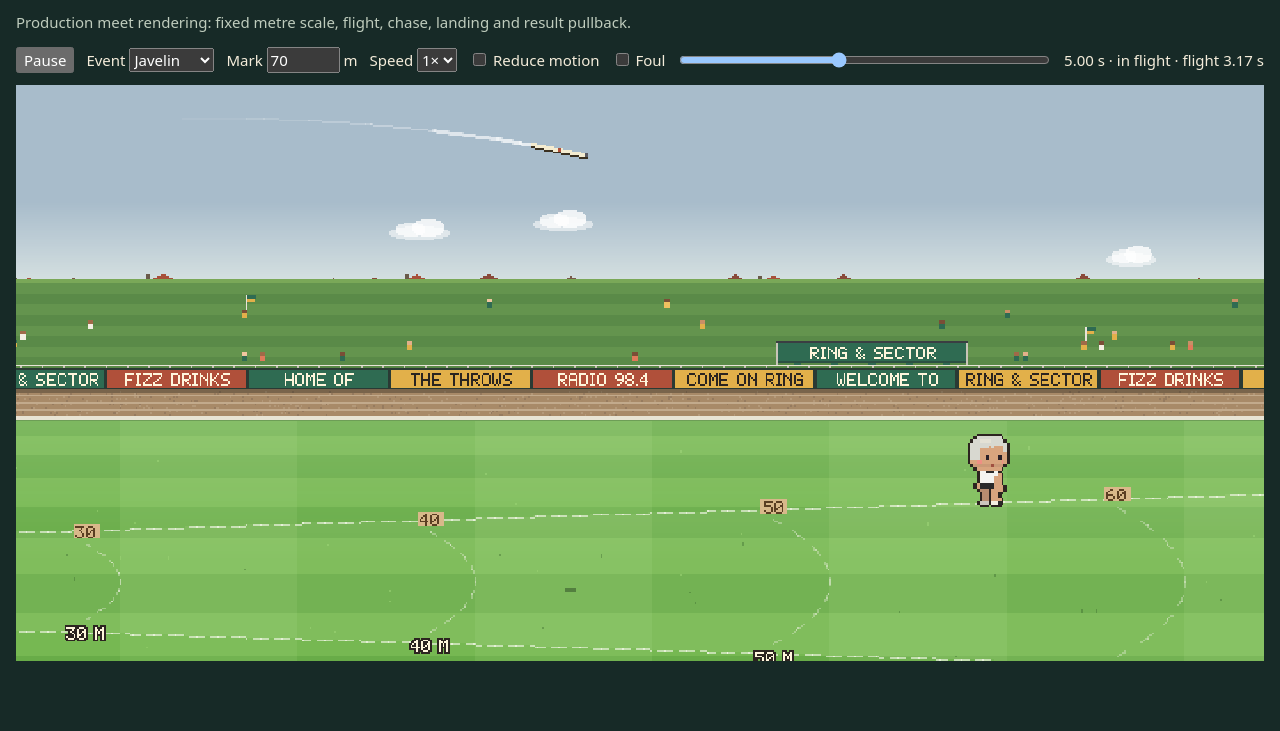
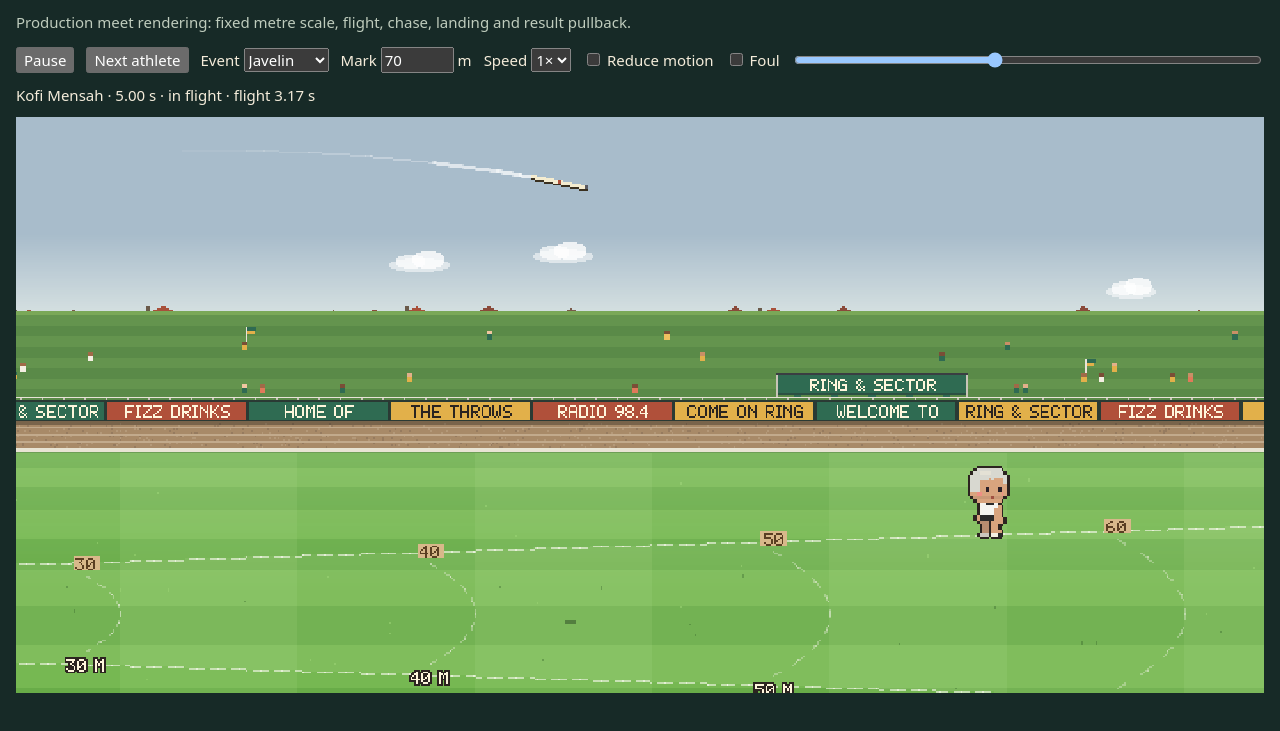
Before and after one commit to jsandhagen/TrackGame, a website: page scripts/meet-study.html in a window 1280 px wide. Shown: the part 49-780 px from the top of the page. Drawn offline with Linux system fonts and the light colour scheme; animation ran at ten frames a second.

Commit message:
Cut back to each athlete and follow shot put flights at watch speed

```diff
--- a/scripts/meet-study.html
+++ b/scripts/meet-study.html
@@ -18,6 +18,7 @@
 <p>Production meet rendering: fixed metre scale, flight, chase, landing and result pullback.</p>
 <div class="controls">
   <button id="play">Pause</button>
+  <button id="next">Next athlete</button>
   <label>Event <select id="event"><option value="shot">Shot put</option><option value="discus">Discus</option><option value="hammer">Hammer</option><option value="jav" selected>Javelin</option></select></label>
   <label>Mark <input id="mark" type="number" min="1" max="110" step="1" value="70"> m</label>
   <label>Speed <select id="pace"><option value="1">1×</option><option value="2">2×</option><option value="3">8×</option></select></label>
@@ -37,22 +38,27 @@
     pace=document.querySelector('#pace'), reduced=document.querySelector('#reduced'), foul=document.querySelector('#foul'),
     time=document.querySelector('#time'), play=document.querySelector('#play'), status=document.querySelector('#status');
   let s, beat, renderer, elapsed=0, paused=false, last=performance.now();
+  function showBeat(next) {
+    beat=next;ev.value=beat.event;
+    const i=beat.eventIndex,distance=Math.max(1,Math.min(110,Number(mark.value)||70));
+    Object.assign(beat,{mark:foul.checked?null:distance,flightDistance:distance,foul:foul.checked,ownBest:foul.checked?null:distance,place:foul.checked?null:1,newPb:false,worldRecord:false,tookLead:false,scoringSwing:0,activations:[]});
+    const entry=s.match.fields[i][beat.side].find(e=>e.id===beat.athleteId);
+    entry.marks[beat.attempt]=beat.mark;
+    s.match[beat.side==='home'?'homeMarks':'awayMarks'][i]=entry.marks;
+    s.worldRecords[ev.value]={...s.worldRecords[ev.value],mark:Math.max(G.worldRecord(s,ev.value),distance)};
+    time.max=beatDuration(beat);elapsed=0;
+  }
   function reset() {
     s=G.newGame(721);delete s.onboarding;
     for(const a of s.roster) { a.stats.fill(90);for(const event of EVENT_IDS)a.mastery[event]=90; }
     G.enterCompetition(s,{kind:'duel',tier:0});s.day=s.matchDay;G.startMatch(s);
     const i=EVENT_IDS.indexOf(ev.value);s.match.eventIndex=i;s.match.entryIndex=0;s.match.turnSide='home';s.match.phase='decide';s.match.started[i]=true;
-    beat=G.decideThrow(s,'balanced');
-    const distance=Math.max(1,Math.min(110,Number(mark.value)||70));
-    Object.assign(beat,{mark:foul.checked?null:distance,flightDistance:distance,foul:foul.checked,ownBest:foul.checked?null:distance,place:foul.checked?null:1,newPb:false,worldRecord:false,tookLead:false,scoringSwing:0,activations:[]});
-    s.match.fields[i].home[0].marks=[beat.mark];s.match.homeMarks[i]=[beat.mark];
-    s.worldRecords[ev.value]={...s.worldRecords[ev.value],mark:Math.max(G.worldRecord(s,ev.value),distance)};
-    time.max=beatDuration(beat);elapsed=0;renderer=createStadium(cv);
+    showBeat(G.decideThrow(s,'balanced'));renderer=createStadium(cv);
   }
   function draw(t) {
     renderer.draw(s,t,{beat,elapsed:t,pace:Number(pace.value),reduced:reduced.checked});
     const timing=throwTiming(beat), flight=t-throwOffset(beat)-timing.releaseAt;
-    status.value=`${(t/1000).toFixed(2)} s · ${flight<0?'delivery':flight<timing.flightMs?'in flight':'landed'} · flight ${(timing.flightMs/1000).toFixed(2)} s`;
+    status.value=`${beat.name} · ${(t/1000).toFixed(2)} s · ${flight<0?'delivery':flight<timing.flightMs?'in flight':'landed'} · flight ${(timing.flightMs/1000).toFixed(2)} s`;
     time.value=t;
   }
   window.seekMeetStudy=t=>{
@@ -60,13 +66,24 @@
     for(let at=0;at<t;at+=50)draw(at);
     elapsed=t;draw(t);
   };
-  window.meetStudyTiming=()=>({offset:throwOffset(beat),...throwTiming(beat),duration:beatDuration(beat)});
+  window.meetStudyTiming=()=>({athleteId:beat.athleteId,side:beat.side,attempt:beat.attempt,offset:throwOffset(beat),...throwTiming(beat),duration:beatDuration(beat)});
+  window.nextMeetStudy=()=>{
+    let next;
+    do {next=G.advanceMatch(s);if(next.type==='decide')next=G.decideThrow(s,'balanced');}
+    while(next.type!=='throw' && next.type!=='complete');
+    if(next.type==='complete')reset();else showBeat(next);
+    draw(0);
+  };
+  document.querySelector('#next').onclick=window.nextMeetStudy;
   for(const control of [ev,mark,pace,reduced,foul])control.onchange=()=>{reset();draw(0);};
   time.oninput=()=>window.seekMeetStudy(Number(time.value));
   play.onclick=()=>{paused=!paused;play.textContent=paused?'Play':'Pause';};
   reset();
   function tick(now) {
-    if(!paused)elapsed=(elapsed+Math.min(100,now-last)*playbackRate(Number(pace.value)))%Number(time.max);
+    if(!paused) {
+      elapsed+=Math.min(100,now-last)*playbackRate(Number(pace.value));
+      if(elapsed>=Number(time.max))window.nextMeetStudy();
+    }
     last=now;draw(elapsed);requestAnimationFrame(tick);
   }
   requestAnimationFrame(tick);
--- a/src/render/meet-camera.js
+++ b/src/render/meet-camera.js
@@ -43,6 +43,21 @@ export function followCamera(cam, target, dt, rate, view, pan = MAX_PAN_RATE) {
   return clampCamera({ x: cam.x + dx, y: cam.y + dy, z }, view);
 }
 
+// Cut to each athlete as their preparation starts. Following the implement and reading the
+// result still ease normally; returning across the field never eats into the next delivery.
+export function createBroadcastCamera() {
+  let camera = null, lastAt = 0, lastSize = null, lastPreparation = null;
+  return (target, view, { now, size, shot, pace = 1, reduced = false, preparation = null }) => {
+    const dt = Math.min(100, Math.max(0, now - lastAt)),
+      cut = reduced || !camera || size !== lastSize || (preparation != null && preparation !== lastPreparation);
+    camera = cut ? target : followCamera(camera, target, dt, shot.rate * Math.min(1.5, pace), view, shot.pan);
+    lastAt = now;
+    lastSize = size;
+    lastPreparation = preparation;
+    return { camera, cut, dt };
+  };
+}
+
 // Which shot each moment of a throw deserves.
 //  - Before release: tight on the thrower, with room in front of them.
 //  - In flight: from the circle out past the implement and its shadow.
@@ -53,13 +68,9 @@ export function followCamera(cam, target, dt, rate, view, pan = MAX_PAN_RATE) {
 // Short flights widen from the thrower shot to include the mark. Long flights transition to
 // a chase, hold on the landing, then pull back to show the circle, mark and lead line together.
 //
-// f.expect, when set, is where the throw should land (the shot put's short flight): every shot
-// of that throw reaches out to it, so the athlete and the landing area share the frame from the
-// start rather than the camera opening tight on the thrower.
-const SPACE = { back: 80, ahead: 96, above: 104, below: 40, lead: 86, expect: 40 };
-const ahead = (x, expect) => Math.max(x + SPACE.ahead, expect != null ? expect + SPACE.expect : -Infinity);
-const reach = (origin, x, y, upperAt, ground = origin[1], expect) => [origin[0] - SPACE.back, Math.min(origin[1] - SPACE.above, y - 30, upperAt ? upperAt(x) - 24 : Infinity), Math.max(ahead(origin[0], expect), x + SPACE.lead), Math.max(origin[1] + SPACE.below, ground + SPACE.below)];
-// f.chase (discus, hammer, javelin): once the flight outgrows CHASE_WIDTH the camera stops pulling
+const SPACE = { back: 80, ahead: 96, above: 104, below: 40, lead: 86 };
+const reach = (origin, x, y, upperAt, ground = origin[1]) => [origin[0] - SPACE.back, Math.min(origin[1] - SPACE.above, y - 30, upperAt ? upperAt(x) - 24 : Infinity), Math.max(origin[0] + SPACE.ahead, x + SPACE.lead), Math.max(origin[1] + SPACE.below, ground + SPACE.below)];
+// f.chase (all events at watch speed): once the flight outgrows CHASE_WIDTH the camera stops pulling
 // back to keep the circle and runs with the implement instead, so a long throw carries the eye
 // down the sector, past the distance lines, and lands well away from the circle. The landing
 // holds that frame on the mark; the result then pulls back to show how far it went.
@@ -69,18 +80,18 @@ const chase = (rect, f) => (f.chase && rect[2] - rect[0] > CHASE_WIDTH ? [rect[2
 export function throwShot(phase, f) {
   if (phase === "thrower") {
     const [x, y] = f.thrower;
-    return { rect: [x - SPACE.back, Math.min(y - SPACE.above, f.anticipate ? f.anticipate[1] - 30 : Infinity), ahead(x, f.expect), y + SPACE.below], rate: 4 };
+    return { rect: [x - SPACE.back, Math.min(y - SPACE.above, f.anticipate ? f.anticipate[1] - 30 : Infinity), x + SPACE.ahead, y + SPACE.below], rate: 4 };
   }
   if (phase === "flight") {
     const [ix, iy] = f.implement, [gx, gy] = f.ground, [ax, ay] = f.anticipate || f.implement;
     // Lead the rising implement a fraction of a second, so easing never leaves it above or
     // ahead of the camera. The measured landing stays concealed until impact.
-    return { rect: chase(reach(f.origin, Math.max(ix, gx, ax), Math.min(iy, ay), f.upperAt, gy, f.expect), f), rate: 6, pan: f.chase ? 2 : undefined };
+    return { rect: chase(reach(f.origin, Math.max(ix, gx, ax), Math.min(iy, ay), f.upperAt, gy), f), rate: 6, pan: f.chase ? 2 : undefined };
   }
-  if (phase === "landing") return { rect: chase(reach(f.origin, f.landing[0], f.landing[1], f.upperAt, f.landing[1], f.expect), f), rate: 4 };
+  if (phase === "landing") return { rect: chase(reach(f.origin, f.landing[0], f.landing[1], f.upperAt, f.landing[1]), f), rate: 4 };
   if (phase === "result") {
     const far = Math.max(f.landing?.[0] ?? f.origin[0], f.lead ?? f.origin[0]);
-    return { rect: reach(f.origin, far, f.landing?.[1] ?? f.origin[1], f.upperAt, f.landing?.[1], f.expect), rate: 2.5 };
+    return { rect: reach(f.origin, far, f.landing?.[1] ?? f.origin[1], f.upperAt, f.landing?.[1]), rate: 2.5 };
   }
   return { rect: null, rate: 3 };
 }
--- a/src/render/stadium.js
+++ b/src/render/stadium.js
@@ -6,7 +6,7 @@ import { homeAthlete, rivalAthlete, best, meetVenue, stadiumCrowd, fieldLeaderbo
 import { throwMotion, throwReleasePoint, recoveryStyle, flopsForward } from "./throw-motion.js";
 import { beatDuration, CUTIN_MS, SETUP_MS, hasCutIn, throwOffset, throwTiming, throwPhase, flightPoint, throwResult, celebrates, LANDING_HOLD_MS, CELEBRATION_MS } from "./meet-presentation.js";
 import { SCENE_HEIGHT, THROW_ORIGIN, GROUND_SLOPE, AIRSPACE, METRE_PX, throwingSector, meetCamera } from "./meet-geometry.js";
-import { frameShot, followCamera, clampCamera, throwShot, eventShot, FLIGHT_LEAD_MS } from "./meet-camera.js";
+import { frameShot, clampCamera, throwShot, eventShot, createBroadcastCamera, FLIGHT_LEAD_MS } from "./meet-camera.js";
 export { beatDuration, CUTIN_MS } from "./meet-presentation.js";
 import { line as voiceLine, throwSituation } from "../domain/voice.js";
 import { measure } from "./font.js";
@@ -744,13 +744,12 @@ export function createStadium(cv) {
     g = off.getContext("2d"),
     hud = canvas(W, H),
     h = hud.getContext("2d"),
-    out = cv.getContext("2d");
+    out = cv.getContext("2d"),
+    directCamera = createBroadcastCamera();
   let base = null,
     key = "",
     cam = null,
-    centre = null,
-    camAt = 0,
-    camSize = "";
+    centre = null;
   const fireworks = [];
   function draw(s, now, view = {}) {
     const m = s.match;
@@ -790,8 +789,8 @@ export function createStadium(cv) {
     g.translate(0, airspace);
     h.setTransform(1, 0, 0, 1, 0, 0);
     h.clearRect(0, 0, hud.width, LH);
-    // Long events chase the implement in flight; the shot put's short flight stays in one frame.
-    const focus = { origin: [O.x, O.y], upperAt: upperY, chase: ev !== "shot" };
+    // Every event starts close on the athlete, then follows the implement at watch speed.
+    const focus = { origin: [O.x, O.y], upperAt: upperY, chase: true };
     const el = view.elapsed ?? 99999;
     const hasCut = hasCutIn(beat);
     const tt = beat?.type === "throw" ? el - throwOffset(beat) : el;
@@ -810,8 +809,11 @@ export function createStadium(cv) {
     g.drawImage(base, 0, 0);
     const reacting = beat?.type === "throw" && landed && el < beatDuration(beat) && beat.mark != null && beat.side === "home" && (beat.newPb || beat.scoringSwing > 0);
     const cheer = reacting || (beat?.type === "eventEnd" && beat.h > beat.a) || (beat?.type === "complete" && beat.win) ? "home" : beat?.type === "meetStart" ? "all" : null;
-    const crowdHalf = cam ? view2.width / (2 * cam.z) + 180 : W;
-    drawCrowd(g, s, m, now, cheer, venue, cam ? cam.x - crowdHalf : 0, cam ? cam.x + crowdHalf : W);
+    // Preparation can cut back across the field; include the circle's crowd on that first frame.
+    const preparing = (view.pace || 1) < 2 && (beat?.type === "decide" || (beat?.type === "throw" && tt < timing.releaseAt)),
+      crowdHalf = preparing ? view2.width / 2 + 180 : cam ? view2.width / (2 * cam.z) + 180 : W,
+      crowdX = preparing ? O.x : cam?.x ?? W / 2;
+    drawCrowd(g, s, m, now, cheer, venue, crowdX - crowdHalf, crowdX + crowdHalf);
     homeBanners(g, s, venue);
     // Flashbulbs pop in the stands after a big throw.
     if (big && !view.reduced && sinceLand >= 0 && sinceLand < (celebrates(beat) ? LANDING_HOLD_MS + CELEBRATION_MS : 1600))
@@ -983,8 +985,6 @@ export function createStadium(cv) {
         focus.anticipate = flightPoint([O.x + rx, O.y + ry], sector.point(timing.distance),
           (tt - timing.releaseAt + FLIGHT_LEAD_MS) / timing.flightMs, timing.arcHeight);
       }
-      // A shot put lands just past the circle: frame the athlete with where it should land.
-      if (ev === "shot") focus.expect = Math.min(W - 6, O.x + rawMark(active, ev) * ppm);
       const look = athleteLook(active, activeColors);
       // The best throwers leave a blur of afterimages through the turns.
       if (mo?.ghost && !view.reduced)
@@ -1176,7 +1176,7 @@ export function createStadium(cv) {
     const thrown = beat?.type === "throw", fast = (view.pace || 1) >= 2;
     if (fast && (thrown || beat?.type === "decide")) shot = eventShot(focus.origin, sector.point(SPAN)[0], upperY);
     else if (thrown && focus.thrower && tt < timing.releaseAt)
-      shot = view.reduced ? throwShot("thrower", { thrower: [O.x - (ev === "jav" ? 50 : 0), O.y], expect: focus.expect }) : throwShot("thrower", focus);
+      shot = view.reduced ? throwShot("thrower", { thrower: [O.x - (ev === "jav" ? 50 : 0), O.y] }) : throwShot("thrower", focus);
     else if (thrown && !landed && focus.implement) shot = view.reduced ? eventShot(focus.origin, sector.point(SPAN)[0], upperY) : throwShot("flight", focus);
     else if (thrown && focus.landing && sinceLand < LANDING_HOLD_MS) shot = throwShot("landing", focus);
     else if (thrown && party && focus.thrower && sinceLand < partyEnd)
@@ -1184,13 +1184,12 @@ export function createStadium(cv) {
     else if (thrown && el < 1e8) shot = throwShot("result", focus);
     else if (beat?.type === "decide" && focus.thrower) shot = { ...throwShot("thrower", { thrower: [O.x, O.y] }), cap: 2.1 };
     const target = shot.rect ? frameShot(shot.rect, view2, shot.cap) : clampCamera({ x: W / 2, y: H / 2, z: 1 }, view2),
-      // Only a new canvas size cuts the camera; the overlays changing height never does.
-      size = [cw, ch, W].join();
-    const dt = Math.min(100, Math.max(0, now - camAt)), cut = view.reduced || !cam || size !== camSize;
-    camAt = now;
-    // Faster playback hurries the camera a little, never into a whip.
-    cam = cut ? target : followCamera(cam, target, dt, shot.rate * Math.min(1.5, view.pace || 1), view2, shot.pan);
-    camSize = size;
+      size = [cw, ch, W].join(),
+      preparation = !fast && focus.thrower && (beat?.type === "decide" || (thrown && tt < timing.releaseAt))
+        ? [bi, beat.athleteId ?? active?.id, beat.side ?? "home", beat.attempt ?? m.homeMarks[bi].length].join(":") : null;
+    const next = directCamera(target, view2, { now, size, shot, preparation, pace: view.pace || 1, reduced: view.reduced }),
+      { dt, cut } = next;
+    cam = next.camera;
     // The space between the overlays sets the frame's centre; ease it when they resize.
     const middle = (insetTop + ch - insetBottom) / 2;
     centre = cut || centre == null ? middle : centre + (middle - centre) * (1 - Math.exp(-dt / 180));
```
Also changed, not shown: docs/MEET_DISTANCE.md (+4 -2 lines), tests/meet-camera.test.js (+44 -14 lines).
